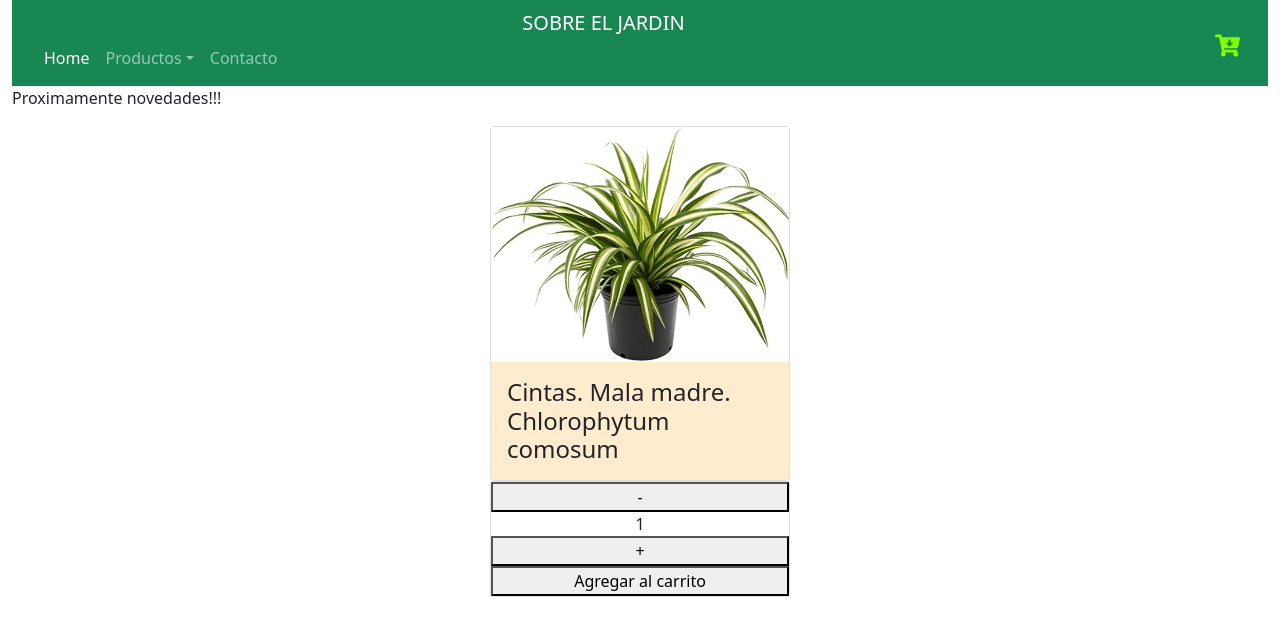
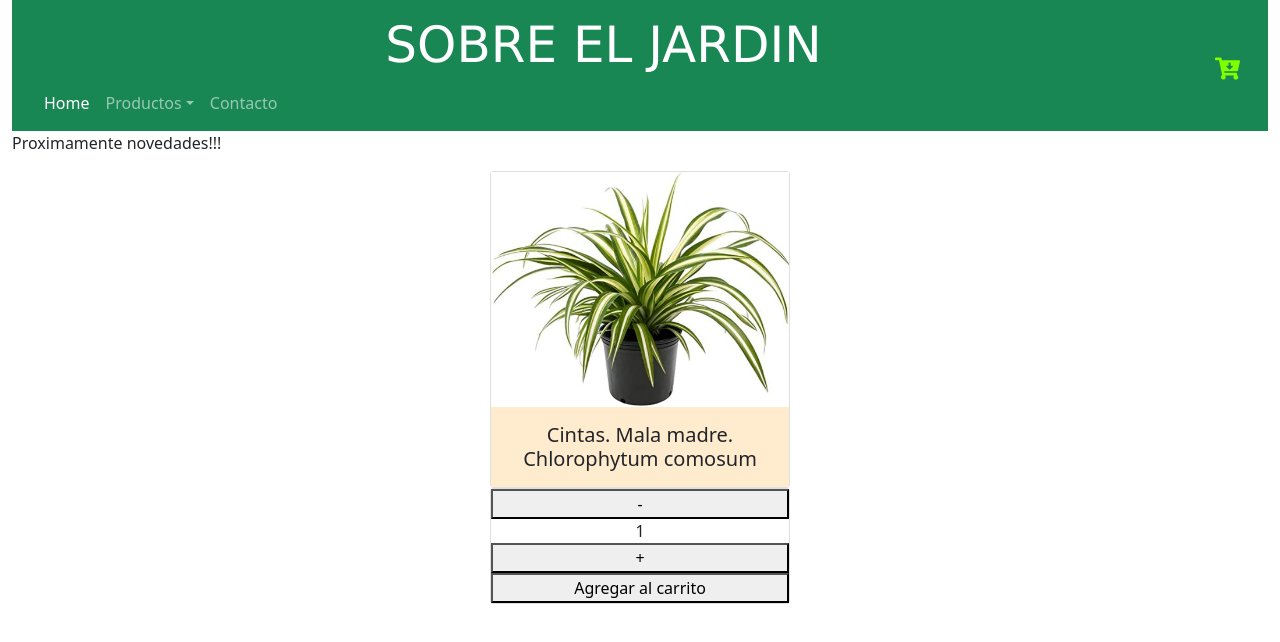
Before and after one commit to ezequieldimaso/ezequielDimaso-sobre-el-jardin, a React (Create React App) app: page / in a window 1280 px wide. Shown: the top 642 px of the page. Built offline with nearby package versions, Linux system fonts and the light colour scheme.

Commit message:
modifico card

```diff
--- a/src/App.js
+++ b/src/App.js
@@ -1,7 +1,8 @@
 import "bootstrap/dist/css/bootstrap.css"
 import "bootstrap/dist/js/bootstrap.bundle.min.js"
-import ItemListContainer from "./components/ItemListContainer";
-import Navbar from "./components/NavBar/Navbar";
+import ItemListContainer from "./components/items/ItemListContainer"
+import Navbar from "./components/NavBar/Navbar"
+
 
 
 
--- a/src/components/CartWidget.jsx
+++ b/src/components/CartWidget.jsx
@@ -1,9 +1,5 @@
 import React from 'react'
 import { FaCartArrowDown } from 'react-icons/fa';
-
-
-
-
 
 function CartWidget  ()  {
   return (
--- a/src/components/NavBar/Navbar.css
+++ b/src/components/NavBar/Navbar.css
@@ -9,13 +9,7 @@
   margin-right: auto;
 }
 
-.counter{
-  text-align: center;
+.navbar-brand{
+  font-size: 50px;
+  font-family:Verdana, Geneva, Tahoma, sans-serif
 }
-.card{
-  width: 300px;
-  margin: auto;
-}
-.cardContainer{
-  background-color: blanchedalmond;
-}
--- /dev/null
+++ b/src/components/cards/Cards.css
@@ -0,0 +1,12 @@
+.card{
+    width: 300px;
+    margin: auto;
+  }
+
+  .cardContainer{
+    background-color: blanchedalmond;
+  }
+
+  .card-text{
+    text-align: center;
+  }
--- a/src/components/NavBar/Cards.jsx
+++ b/src/components/cards/Cards.jsx
@@ -1,13 +1,13 @@
 import React from 'react'
-import planta from "../imagenes/planta.jpg"
+
 
 const Cards = () => {
   return (
     <div className="card">
-            <img src={planta}/>
+            <img src="/imagenes/planta.jpg" alt='planta'/>
             <div className='cardContainer'>
                 <div className="card-body ">
-                    <h4 className="card-text">Cintas. Mala madre. Chlorophytum comosum</h4>
+                    <h5 className="card-text">Cintas. Mala madre. Chlorophytum comosum</h5>
                 </div>
             </div>
     </div>
--- a/src/components/ItemCount.jsx
+++ b/src/components/items/ItemCount.jsx
@@ -1,5 +1,5 @@
 import React, { useState } from 'react'
-import planta from './imagenes/planta.jpg'
+
 
 const ItemCount = ({stock, initial, onAdd}) => {
     const [count, setCount] = useState(initial)
--- /dev/null
+++ b/src/components/items/Items.css
@@ -0,0 +1,3 @@
+.counter{
+    text-align: center;
+  }
```
Also changed, not shown: src/components/items/ItemListContainer.jsx (renamed from src/components/ItemListContainer.jsx, +5 -2 lines), public/imagenes/planta.jpg (renamed from src/components/imagenes/planta.jpg).
